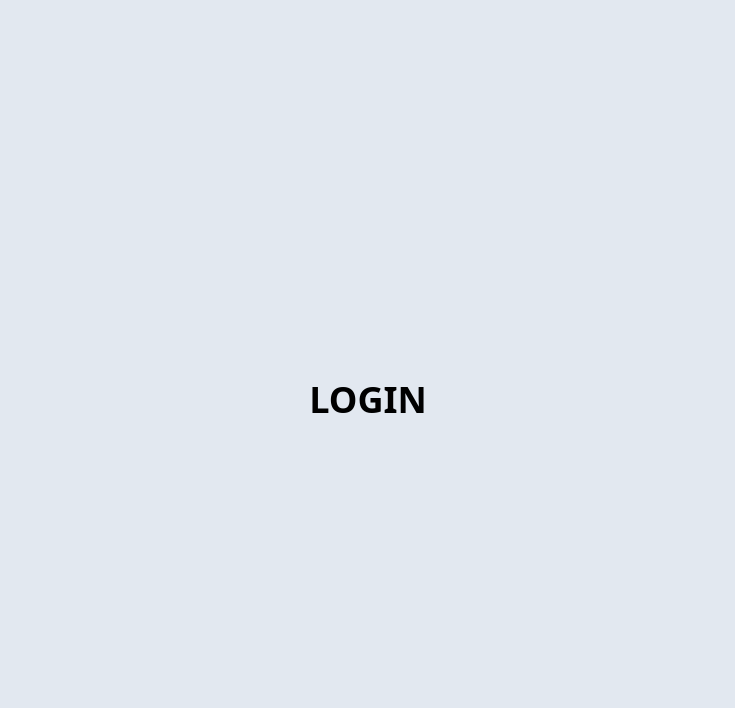
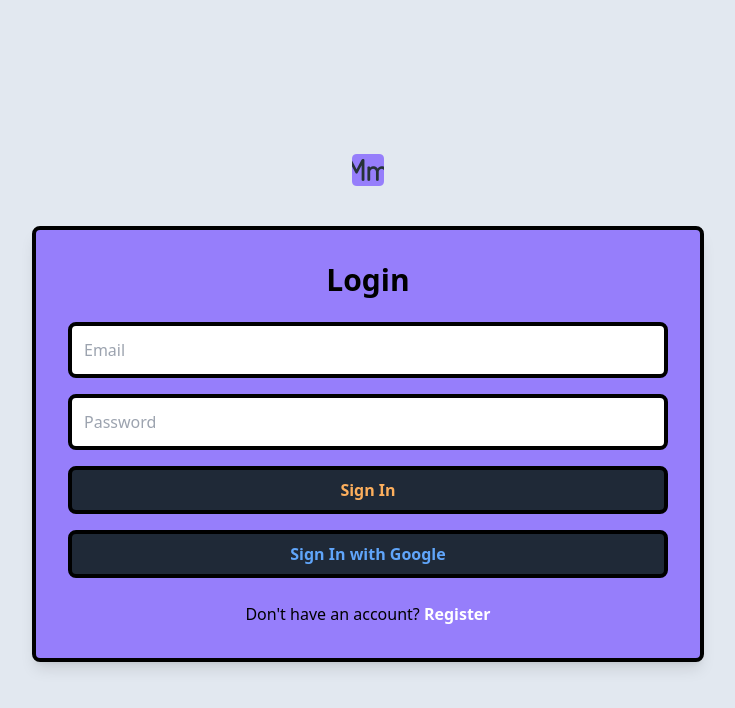
Before and after one commit to danilly7/money-mgr, a React (Vite) app in the folder frontend/: page /welcome/login in a window 1280 px wide. Shown: the top 708 px of the page, without its empty margins (272-1007 px from the left). Built offline with nearby package versions, Linux system fonts and the light colour scheme; no server answers.

Commit message:
feat(auth): :sparkles: Login

```diff
--- a/frontend/index.html
+++ b/frontend/index.html
@@ -4,7 +4,7 @@
     <meta charset="UTF-8" />
     <link rel="icon" href="/src/assets/icons/favicon.ico" type="image/x-icon" />
     <meta name="viewport" content="width=device-width, initial-scale=1.0" />
-    <title>Money mgr</title>
+    <title>Moneymgr</title>
   </head>
   <body>
     <div id="root"></div>
--- a/frontend/src/components/welcome/login/index.tsx
+++ b/frontend/src/components/welcome/login/index.tsx
@@ -1,11 +1,106 @@
+import { useState } from "react";
+import { Navigate, Link } from "react-router-dom";
+import { doSignInWithEmailAndPassword, doSignInWithGoogle } from "../../../firebase/auth";
+import { useAuth } from "../../../context/auth-context";
+
+
 const Login = () => {
+    const { userLoggedIn } = useAuth();
+    const [email, setEmail] = useState("");
+    const [password, setPassword] = useState("");
+    const [isSigningIn, setIsSigningIn] = useState(false);
+    const [errorMessage, setErrorMessage] = useState("");
+
+    const handleSignIn = async (e: React.FormEvent) => {
+        e.preventDefault();
+        if (!isSigningIn) {
+            setIsSigningIn(true);
+            try {
+                await doSignInWithEmailAndPassword(email, password);
+            } catch (err: unknown) {
+                if (err instanceof Error) {
+                    setErrorMessage(err.message);
+                } else {
+                    setErrorMessage("An unexpected error occurred.");
+                }
+                setIsSigningIn(false);
+            }
+        }
+    };
+
+    const handleGoogleSignIn = async (e: React.FormEvent) => {
+        e.preventDefault();
+        if (!isSigningIn) {
+            setIsSigningIn(true);
+            doSignInWithGoogle()
+                .catch((err: unknown) => {
+                    if (err instanceof Error) {
+                        setErrorMessage(err.message);
+                    } else {
+                        setErrorMessage("An unexpected error occurred.");
+                    }
+                    setIsSigningIn(false);
+                });
+        }
+    };
+
+    if (userLoggedIn) {
+        return <Navigate to="/starships" />;
+    }
+
     return (
-        <div>
-            <div className="flex flex-col items-center justify-center h-screen">
-                <h1 className="text-4xl font-bold">LOGIN</h1>
+        <div className="flex items-center justify-center min-h-screen text-black text-center p-8">
+            <div className="w-full max-w-md lg:max-w-2xl mx-4">
+                <div className="p-4 mb-6 flex justify-center">
+                    <img
+                        src="/public/logo.png"
+                        alt="Logo"
+                        className="w-8"
+                    />
+                </div>
+                <div className="p-8 bg-personalizedPurple border-4 border-black rounded-lg shadow-lg">
+                    <h2 className="text-3xl font-semibold text-black mb-6">Login</h2>
+                    <form onSubmit={handleSignIn} className="space-y-4">
+                        <input
+                            type="email"
+                            placeholder="Email"
+                            value={email}
+                            onChange={(e) => setEmail(e.target.value)}
+                            className="w-full p-3 border-4 border-black rounded-lg focus:outline-none focus:ring-2 focus:ring-personalizedOrange text-black"
+                        />
+                        <input
+                            type="password"
+                            placeholder="Password"
+                            value={password}
+                            onChange={(e) => setPassword(e.target.value)}
+                            className="w-full p-3 border-4 border-black rounded-lg focus:outline-none focus:ring-2 focus:ring-personalizedOrange text-black"
+                        />
+                        <button
+                            type="submit"
+                            disabled={isSigningIn}
+                            className="w-full bg-gray-800 text-personalizedOrange font-semibold py-2 px-4 rounded-lg border-4 border-black hover:bg-personalizedOrange hover:text-black disabled:opacity-50 transition-all duration-300"
+                        >
+                            {isSigningIn ? "Signing In..." : "Sign In"}
+                        </button>
+                    </form>
+                    <button
+                        onClick={handleGoogleSignIn}
+                        disabled={isSigningIn}
+                        className="w-full bg-gray-800 text-blue-400 font-semibold py-2 px-4 rounded-lg border-4 border-black hover:bg-blue-700 hover:border-black hover:text-white mt-4 disabled:opacity-50 transition-all duration-300"
+                    >
+                        Sign In with Google
+                    </button>
+                    <p className="text-red-900 text-center mt-4">{errorMessage}</p>
+                    <p className="text-center mt-6">
+                        Don't have an account?{" "}
+                        <Link to="/register" className="text-white font-semibold hover:underline">
+                            Register
+                        </Link>
+                    </p>
+                </div>
             </div>
         </div>
-    )
+    );
 };
 
 export default Login;
--- a/frontend/src/pages/welcome/index.tsx
+++ b/frontend/src/pages/welcome/index.tsx
@@ -7,20 +7,20 @@ const Welcome = () => {
             <p className="text-lg mb-12">Choose a pill:</p>
             <div className="flex space-x-8">
                 <Link
-                    to="/login"
+                    to="/welcome/login"
                     className="px-8 py-4 text-xl font-semibold bg-personalizedPurple border-4 border-black rounded-lg transition-all duration-300 hover:bg-personalizedOrange hover:text-black"
                 >
                     Login
                 </Link>
                 <Link
-                    to="/register"
+                    to="/welcome/register"
                     className="px-8 py-4 text-xl font-semibold bg-personalizedPink border-4 border-black rounded-lg transition-all duration-300 hover:bg-personalizedGreen hover:text-black"
                 >
                     Register
                 </Link>
             </div>
             <p className="mt-12 text-lg">Mi casa es su casa</p>
-            <p className="text-lg">Welcome to <span className="text-personalizedPurple font-semibold">MONEY MGR</span></p>
+            <p className="text-lg">Welcome to <span className="text-personalizedPurple font-semibold">Moneymgr</span></p>
             <img
                 src="/public/logo.png"
                 alt="Logo"
```
